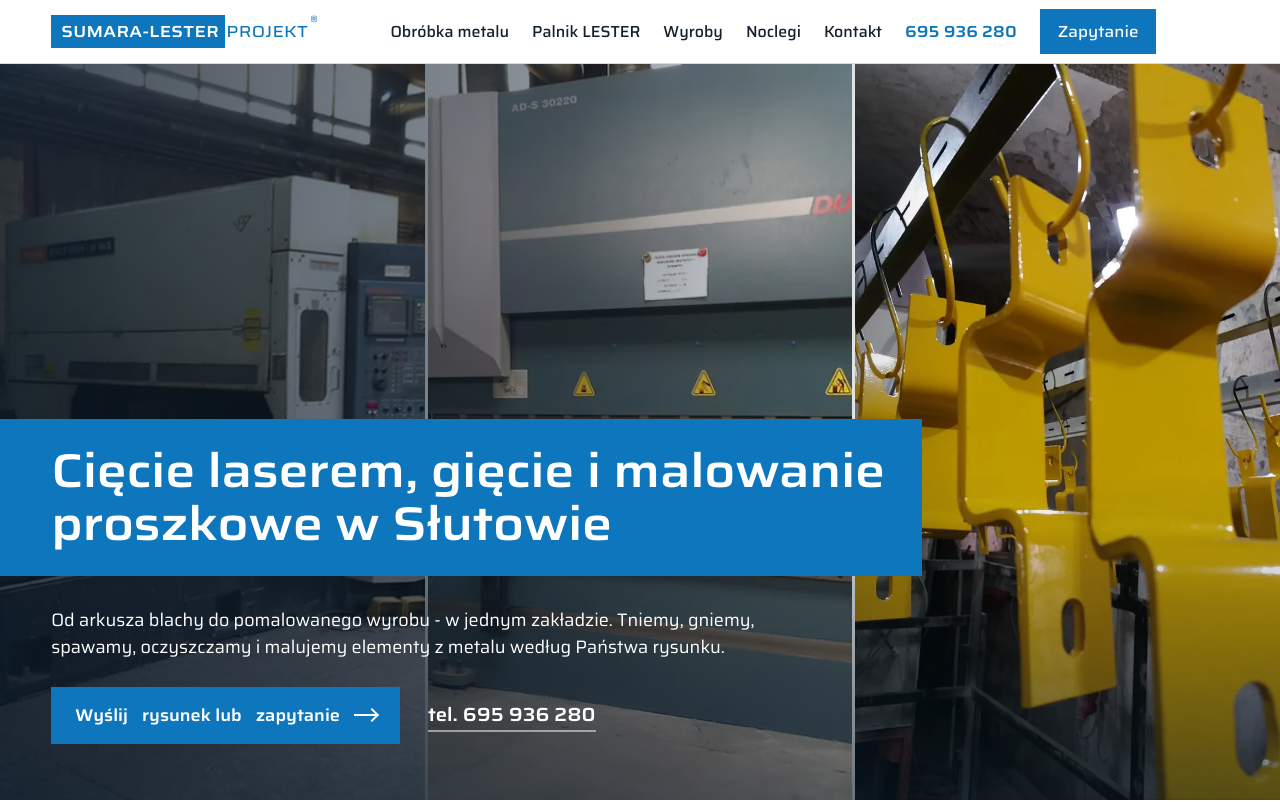
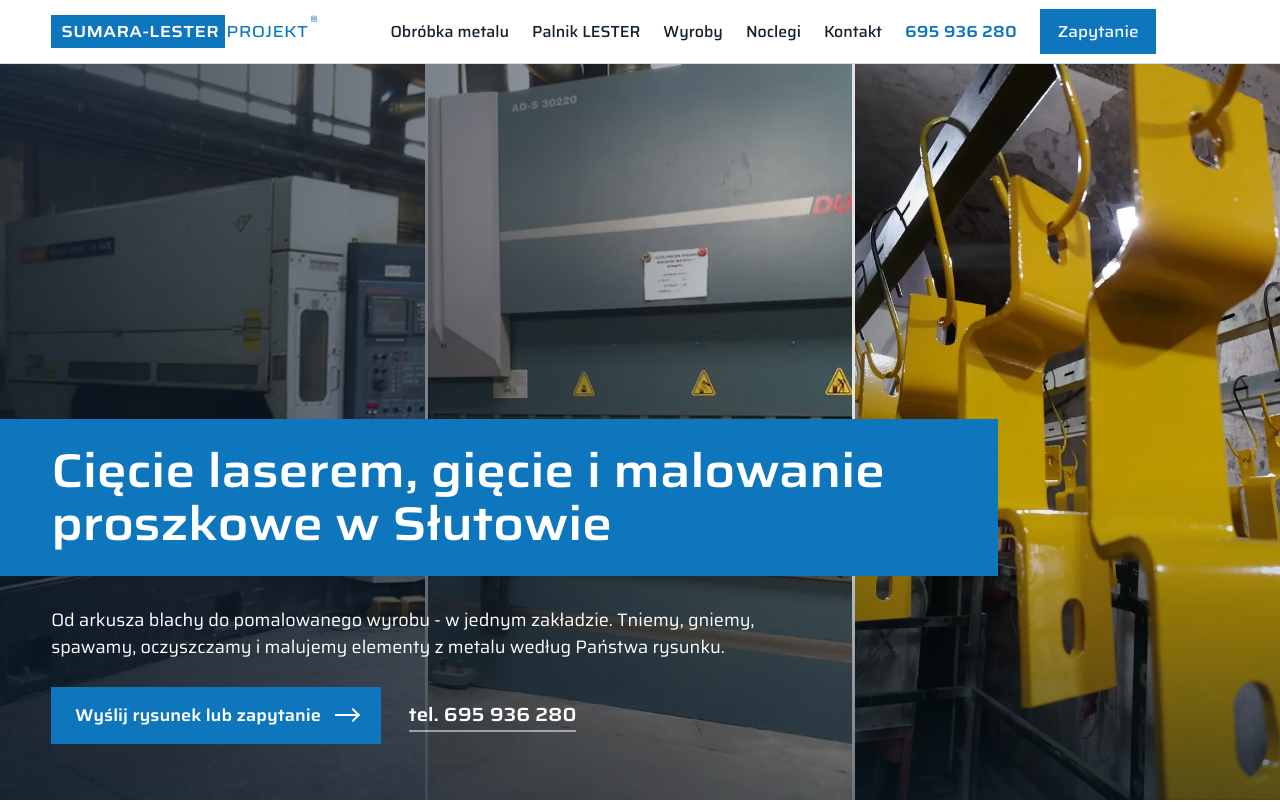
Before and after one commit to Disaster26/sumaralester-koncepcja, a plain HTML site: page index.html in a window 1280 px wide. Shown: the top 802 px of the page. Drawn offline with Linux system fonts and the light colour scheme.

Commit message:
Szerokie ekrany: blok i tekst hero

```diff
--- a/index.html
+++ b/index.html
@@ -50,9 +50,9 @@ h3{font-size:clamp(19px,1.35vw,23px)}
 .hp3 img{object-position:50% 35%}
 .hero-foto:after{content:"";position:absolute;inset:0;background:linear-gradient(90deg,rgba(8,22,36,.78) 0%,rgba(8,22,36,.45) 45%,rgba(8,22,36,0) 75%),linear-gradient(0deg,rgba(8,22,36,.55),rgba(8,22,36,0) 45%)}
 .hero-in{position:relative;padding-bottom:clamp(40px,7vh,88px)}
-.blok{display:inline-block;background:var(--blue);color:#fff;padding:clamp(18px,2vw,30px) clamp(22px,2.4vw,40px) clamp(18px,2vw,30px) var(--g);max-width:min(1100px,72vw)}
+.blok{display:inline-block;background:var(--blue);color:#fff;padding:clamp(18px,2vw,30px) clamp(22px,2.4vw,40px) clamp(18px,2vw,30px) var(--g);max-width:min(calc(var(--g) + 1000px),78vw)}
 .blok h1{font-size:clamp(30px,3.7vw,64px)}
-.hero-txt{padding-inline:var(--g);margin-top:clamp(20px,2.4vw,34px);color:#fff;max-width:calc(var(--g) + 760px)}
+.hero-txt{padding-inline:var(--g);margin-top:clamp(20px,2.4vw,34px);color:#fff;max-width:calc(2*var(--g) + 760px)}
 .hero-txt p{font-size:clamp(18px,1.4vw,23px);line-height:1.5}
 .hero-akcje{display:flex;flex-wrap:wrap;align-items:center;gap:16px 28px;margin-top:26px}
 .hero-akcje .t{color:#fff;text-decoration:none;font-weight:600;font-stretch:112%;font-size:19px;border-bottom:2px solid rgba(255,255,255,.5)}
@@ -236,7 +236,7 @@ body{font-size:16.5px}
     <div class="hero-txt">
       <p>Od arkusza blachy do pomalowanego wyrobu - w jednym zakładzie. Tniemy, gniemy, spawamy, oczyszczamy i malujemy elementy z metalu według Państwa rysunku.</p>
       <div class="hero-akcje">
-        <a class="btn" href="#zapytanie">Wyślij <span class="d">rysunek lub </span>zapytanie <i></i></a>
+        <a class="btn" href="#zapytanie"><span>Wyślij <span class="d">rysunek lub </span>zapytanie</span> <i></i></a>
         <a class="t" href="tel:+48695936280">tel. 695 936 280</a>
       </div>
     </div>
```
Also changed, not shown: src.html (+3 -3 lines).
